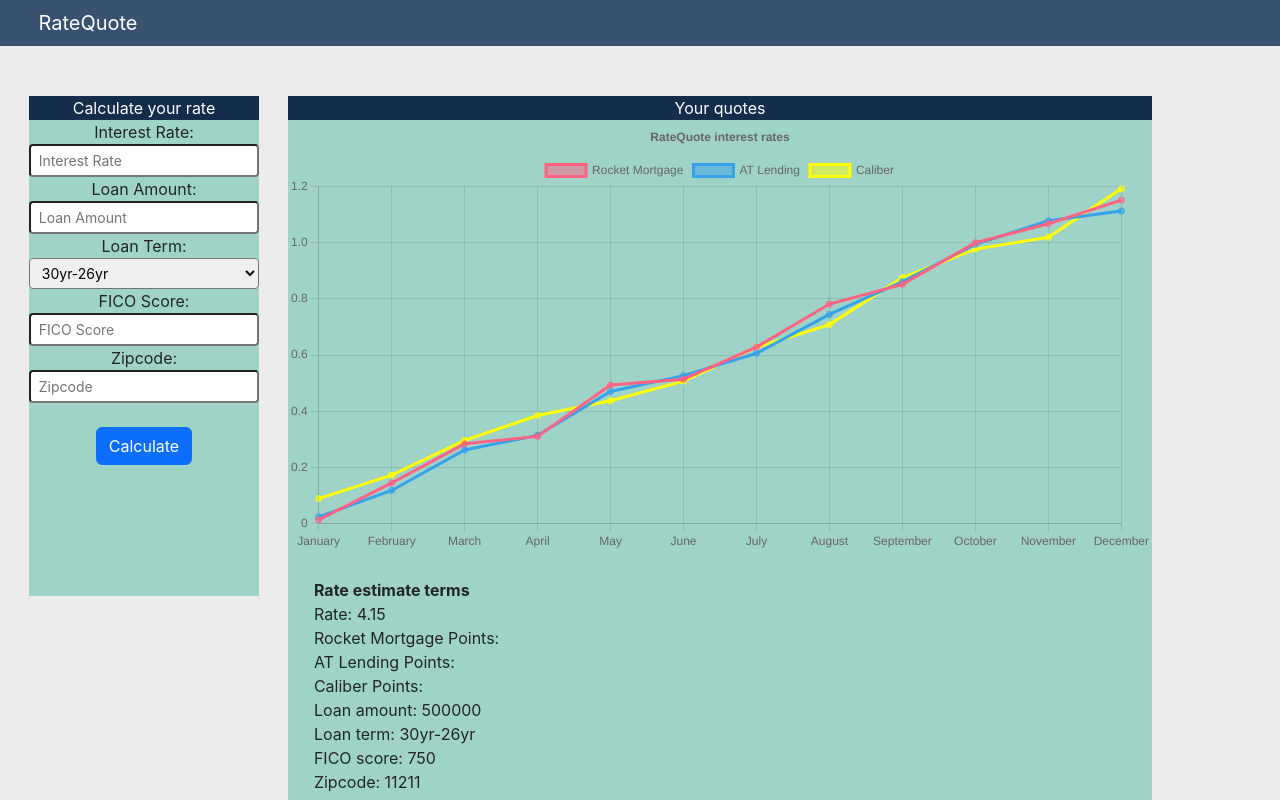
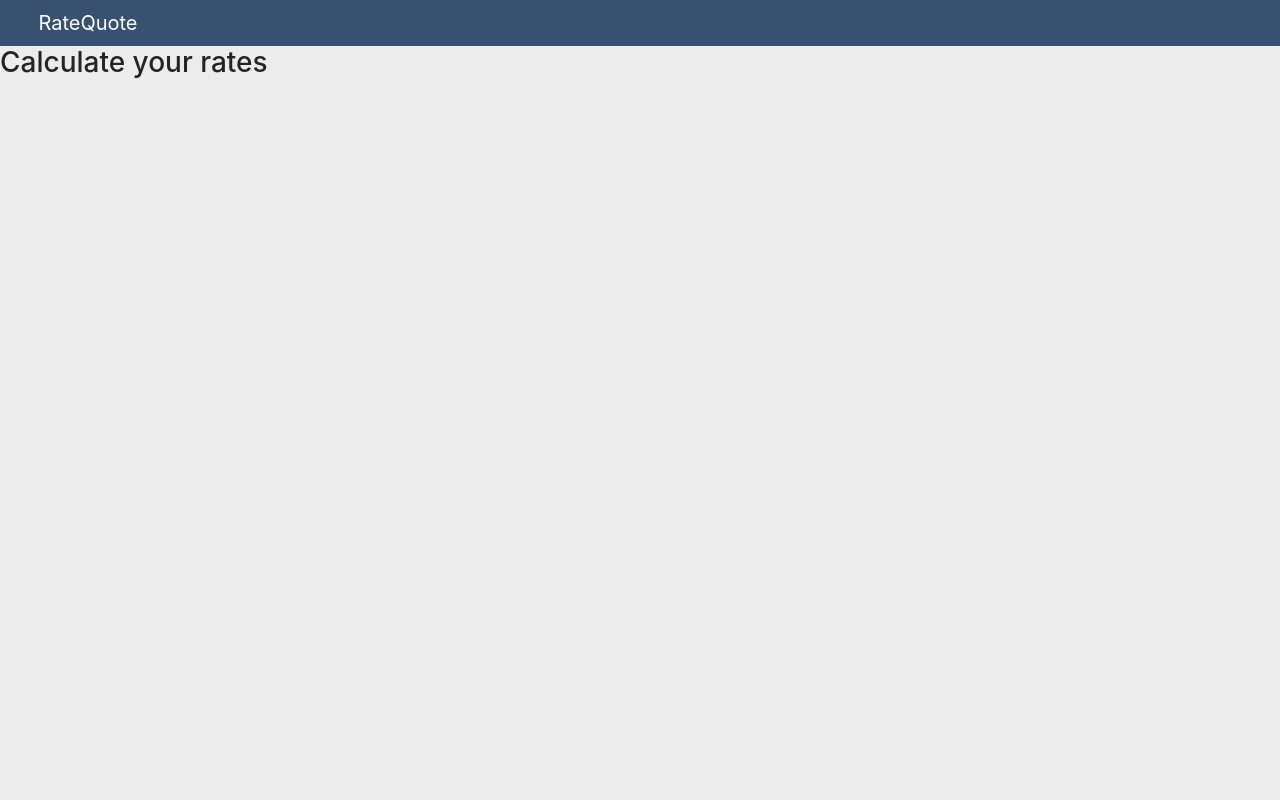
Before and after one commit to sunkam96/RateQuote, a React (Create React App) app: page / in a window 1280 px wide. Shown: the top 800 px of the page. Built offline with nearby package versions, Linux system fonts and the light colour scheme.

Commit message:
remove quotes for now

```diff
--- a/src/PageContent.js
+++ b/src/PageContent.js
@@ -84,8 +84,9 @@ function PageContent(){
     const [data, setData] = useState(initialData);
     return (
         <div className="page-content">
-            <Form setData={setData}/>
-            <Quotes data={data} />
+            <h3>Calculate your rates</h3>
+            {/* <Form setData={setData}/> */}
+            {/* <Quotes data={data} /> */}
         </div>
     )
 }
```
